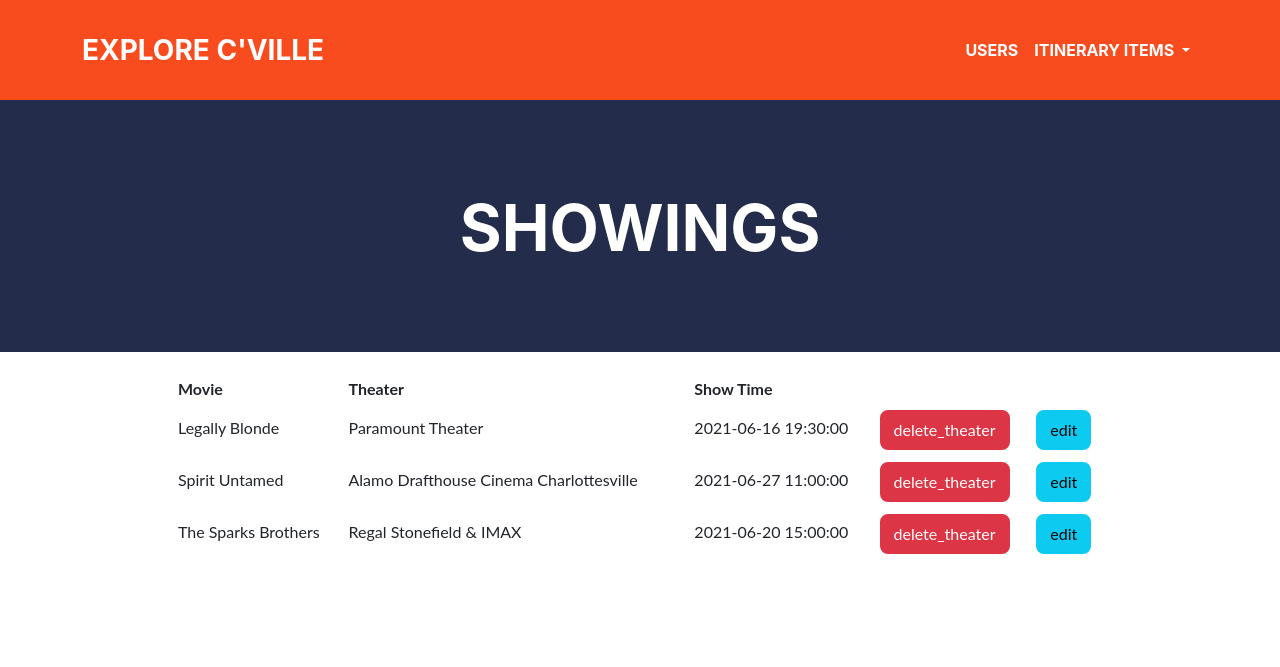
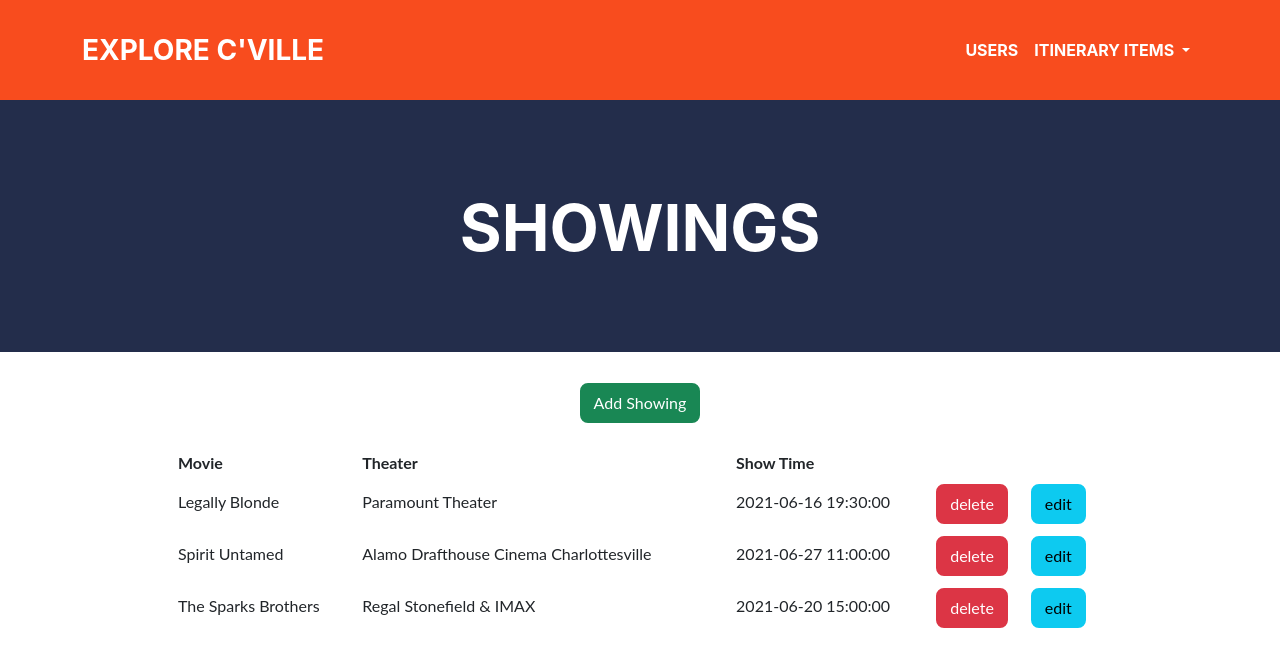
Before and after one commit to pfwrocks/explore-cville, a PHP site: page /showing.php in a window 1280 px wide. Shown: the top 667 px of the page. Run offline with PHP 8.4, Linux system fonts and the light colour scheme; data comes from the database, SQL or seed files in the repository.

Commit message:
Update showing.php

```diff
--- a/showing.php
+++ b/showing.php
@@ -16,6 +16,9 @@
       </div>
       <div class="col-10">
         <br />
+        <form action="add-showing.php" method="post" style="line-height:50px">
+        <input type="submit" name="btnaction" value="Add Showing" class="btn btn-success"></form>
+        <br />
 
   <?php require('connect-db.php'); ?>
 
@@ -27,7 +30,7 @@
     {
       switch ($_GET['btnaction'])
         {
-          case 'delete_theater': deleteTheater();  break;
+          case 'delete': deleteTheater();  break;
         }
     }
     else { showShowing(); }
@@ -72,7 +75,7 @@
       $btndel = "<form action='" . $_SERVER['PHP_SELF'] . "' method='get' style='line-height:50px'>
         <input type='text' name='movie' value='" . $result['ACTIVITY_ID'] . "' hidden />
         <input type='text' name='theater' value='" . $result['THEATER_ID'] . "' hidden />
-        <input type='submit' name='btnaction' value='delete_theater' class='btn btn-danger' />
+        <input type='submit' name='btnaction' value='delete' class='btn btn-danger' />
       </form>";
 
       $btnedit = "<form action='edit-showing.php' method='post' style='line-height:50px'>
```
